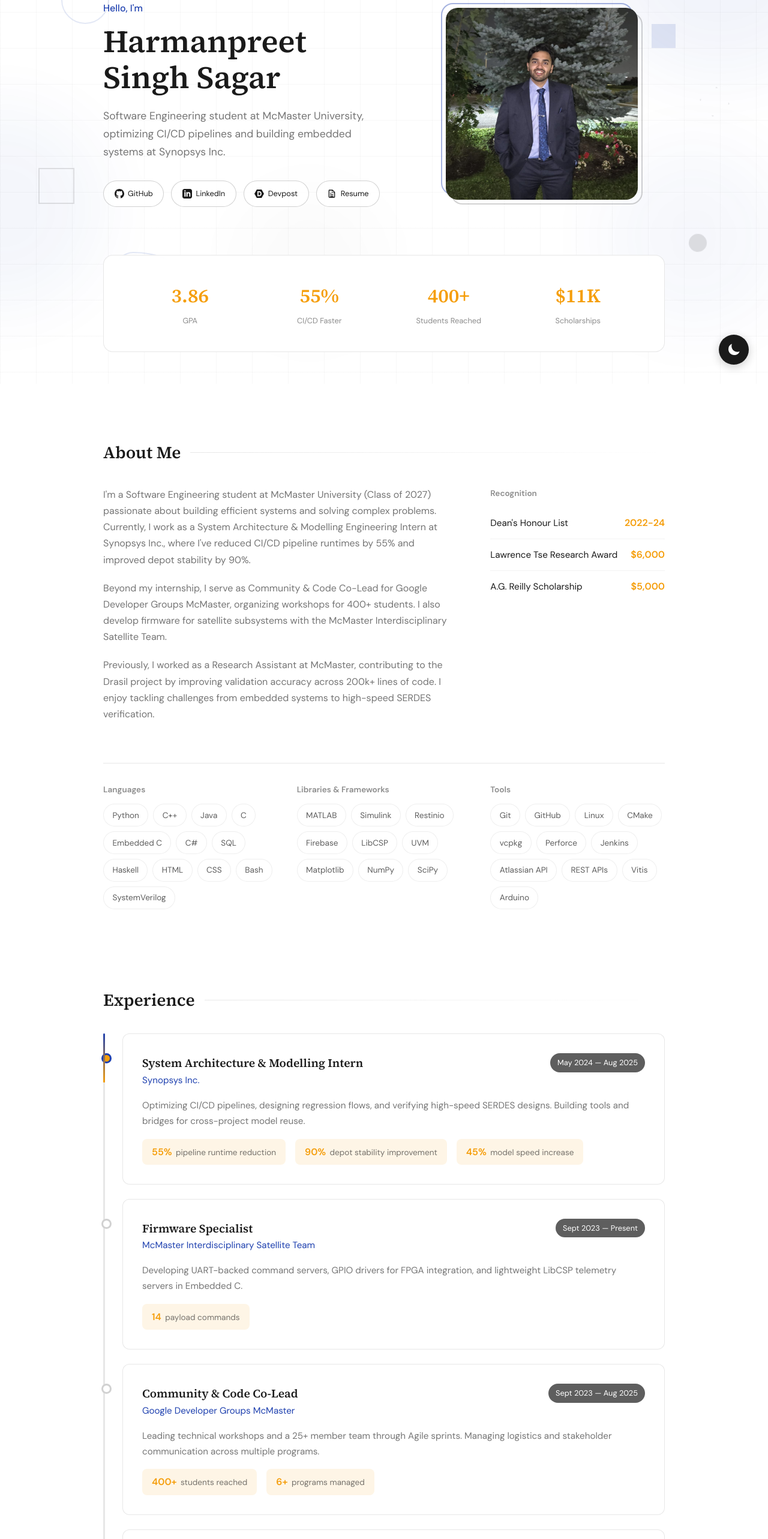
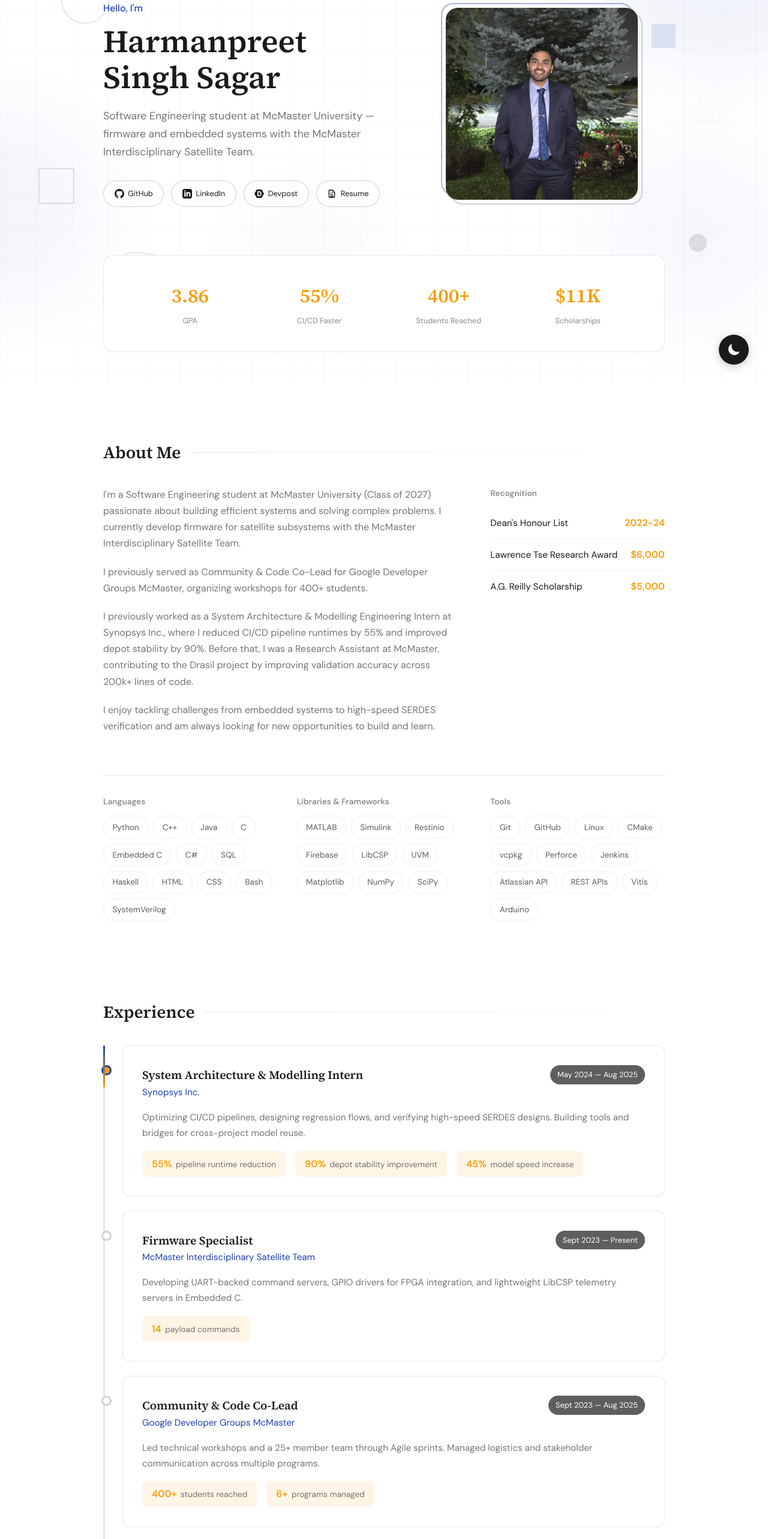
Before and after one commit to harmanpreet-sagar/personal-website, a Next.js app: page / in a window 1280 px wide. Shown: the part 160-2726 px from the top of the page at 60% size. Built offline with nearby package versions, Linux system fonts and the light colour scheme.

Commit message:
Update components and dependencies: revise About, Experience, Hero, Projects; sync package.json and tsconfig.json

```diff
--- a/components/About.tsx
+++ b/components/About.tsx
@@ -23,13 +23,16 @@ export default function About() {
             <div className="about-content">
                 <div className="about-text">
                     <p>
-                        I&apos;m a Software Engineering student at McMaster University (Class of 2027) passionate about building efficient systems and solving complex problems. Currently, I work as a System Architecture & Modelling Engineering Intern at Synopsys Inc., where I&apos;ve reduced CI/CD pipeline runtimes by 55% and improved depot stability by 90%.
+                        I&apos;m a Software Engineering student at McMaster University (Class of 2027) passionate about building efficient systems and solving complex problems. I currently develop firmware for satellite subsystems with the McMaster Interdisciplinary Satellite Team.
                     </p>
                     <p>
-                        Beyond my internship, I serve as Community & Code Co-Lead for Google Developer Groups McMaster, organizing workshops for 400+ students. I also develop firmware for satellite subsystems with the McMaster Interdisciplinary Satellite Team.
+                        I previously served as Community & Code Co-Lead for Google Developer Groups McMaster, organizing workshops for 400+ students.
                     </p>
                     <p>
-                        Previously, I worked as a Research Assistant at McMaster, contributing to the Drasil project by improving validation accuracy across 200k+ lines of code. I enjoy tackling challenges from embedded systems to high-speed SERDES verification.
+                        I previously worked as a System Architecture & Modelling Engineering Intern at Synopsys Inc., where I reduced CI/CD pipeline runtimes by 55% and improved depot stability by 90%. Before that, I was a Research Assistant at McMaster, contributing to the Drasil project by improving validation accuracy across 200k+ lines of code.
+                    </p>
+                    <p>
+                        I enjoy tackling challenges from embedded systems to high-speed SERDES verification and am always looking for new opportunities to build and learn.
                     </p>
                 </div>
                 <div>
--- a/components/Experience.tsx
+++ b/components/Experience.tsx
@@ -35,7 +35,7 @@ const experiences: ExperienceItem[] = [
     role: 'Community & Code Co-Lead',
     company: 'Google Developer Groups McMaster',
     date: 'Sept 2023 — Aug 2025',
-    description: 'Leading technical workshops and a 25+ member team through Agile sprints. Managing logistics and stakeholder communication across multiple programs.',
+    description: 'Led technical workshops and a 25+ member team through Agile sprints. Managed logistics and stakeholder communication across multiple programs.',
     metrics: [
       { value: '400+', label: 'students reached' },
       { value: '6+', label: 'programs managed' }
--- a/components/Hero.tsx
+++ b/components/Hero.tsx
@@ -7,7 +7,7 @@ export default function Hero() {
         <p className="hero-greeting">Hello, I&apos;m</p>
         <h1>Harmanpreet Singh Sagar</h1>
         <p className="hero-tagline">
-          Software Engineering student at McMaster University, optimizing CI/CD pipelines and building embedded systems at Synopsys Inc.
+          Software Engineering student at McMaster University — firmware and embedded systems with the McMaster Interdisciplinary Satellite Team.
         </p>
         <div className="hero-links">
           <a href="https://github.com/harmanpreet-sagar" className="hero-link" target="_blank" rel="noopener noreferrer">
--- a/components/Projects.tsx
+++ b/components/Projects.tsx
@@ -24,7 +24,7 @@ const projects: Project[] = [
     subtitle: 'Campus Water Fountain Tracker',
     description: 'DeltaHacks X submission — a web app helping students locate and rate water fountains across McMaster campus with real-time availability.',
     award: '🏆 DeltaHacks X',
-    tech: ['JavaScript', 'Node.js', 'Maps API'],
+    tech: ['HTML', 'CSS', 'JavaScript', 'SQL', 'Node.js', 'TensorFlow', 'Figma'],
     emoji: '💧',
     githubUrl: 'https://github.com/harmanpreet-sagar/MacWater'
   },
@@ -36,7 +36,7 @@ const projects: Project[] = [
       { label: 'XNA Framework' },
       { label: 'Xbox Controller' }
     ],
-    tech: ['C#', 'XNA', 'OOP'],
+    tech: ['C#', 'XNA Framework', 'OOP'],
     emoji: '🎮',
     githubUrl: 'https://github.com/harmanpreet-sagar/Humans-vs-Robots'
   },
--- a/package.json
+++ b/package.json
@@ -11,7 +11,7 @@
   "dependencies": {
     "@vercel/analytics": "^1.6.1",
     "@vercel/speed-insights": "^1.3.1",
-    "next": "^14.2.0",
+    "next": "^16.1.6",
     "react": "^18.3.1",
     "react-dom": "^18.3.1"
   },
```
Also changed, not shown: tsconfig.json (+19 -5 lines), 1 other file (tests, documents, lock files or other folders).
